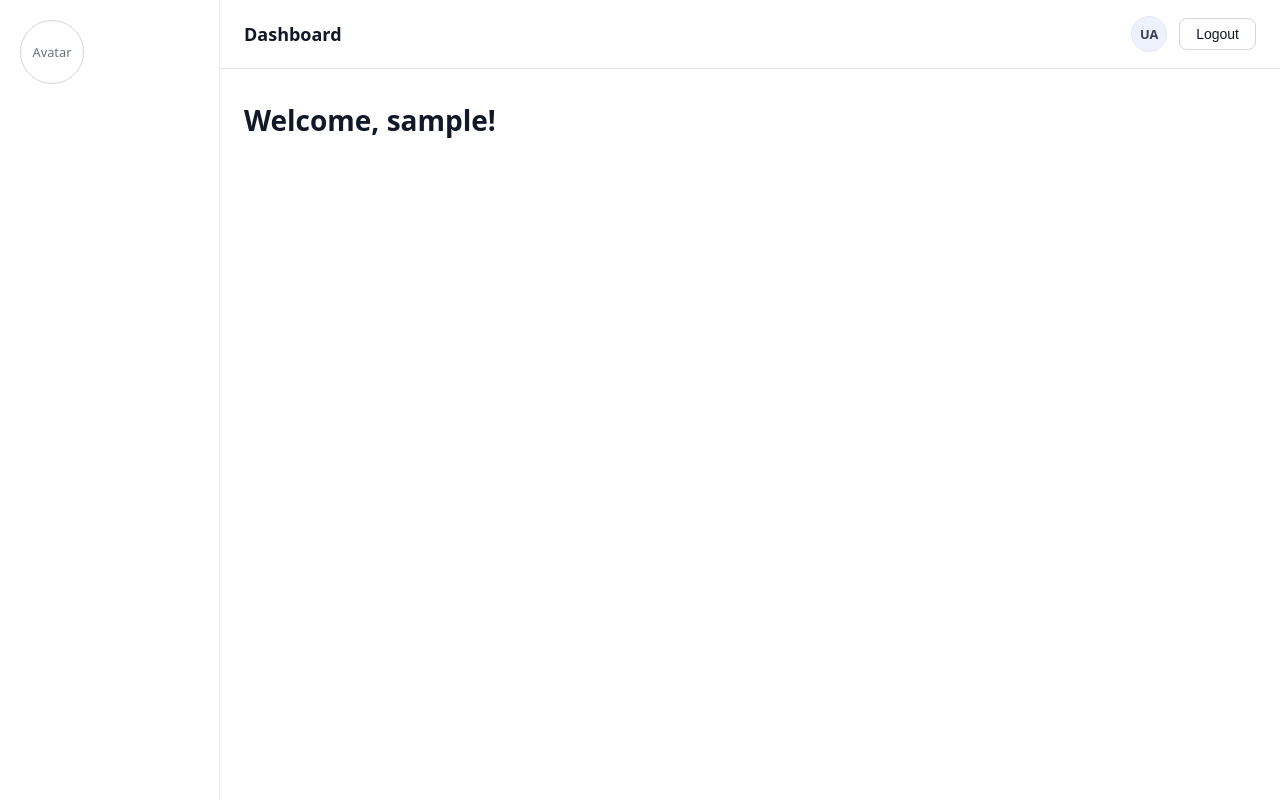
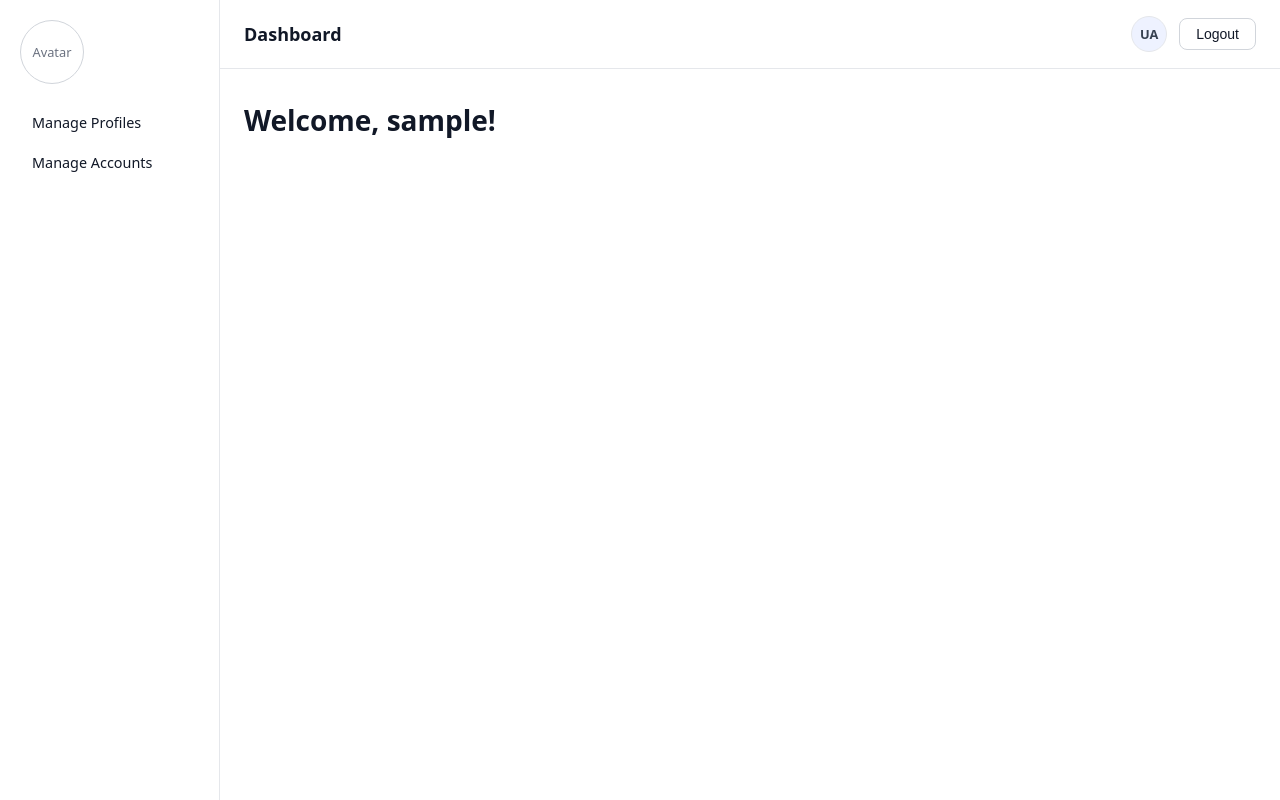
Before and after one commit to nmms14/CSIT314-Project, a PHP site: page /dashboard_ua in a window 1280 px wide. Run offline with PHP 8.4, Linux system fonts and the light colour scheme; the visitor is signed in with stand-in values (Sample User, id 1).

Commit message:
update dashboard_ua's sidebar

```diff
--- a/boundary/views/dashboard_ua.view.php
+++ b/boundary/views/dashboard_ua.view.php
@@ -24,6 +24,7 @@
             display: flex;
             flex-direction: column;
             align-items: flex-start;
+            gap: 1.25rem;
         }
 
         .logo {
@@ -36,6 +37,26 @@
             justify-content: center;
             font-size: .8rem;
             color: #6b7280;
+        }
+
+        .nav {
+            display: flex;
+            flex-direction: column;
+            width: 100%;
+            gap: .25rem;
+        }
+
+        .nav a {
+            display: block;
+            padding: .55rem .75rem;
+            font-size: .9rem;
+            color: #111827;
+            text-decoration: none;
+            border-radius: 8px;
+        }
+
+        .nav a:hover {
+            background: #f3f4f6;
         }
 
         .main {
@@ -158,6 +179,10 @@
     <div class="layout">
         <aside class="sidebar">
             <div class="logo">Avatar</div>
+            <nav class="nav">
+                <a href="#">Manage Profiles</a>
+                <a href="#">Manage Accounts</a>
+            </nav>
         </aside>
 
         <main class="main">
```
